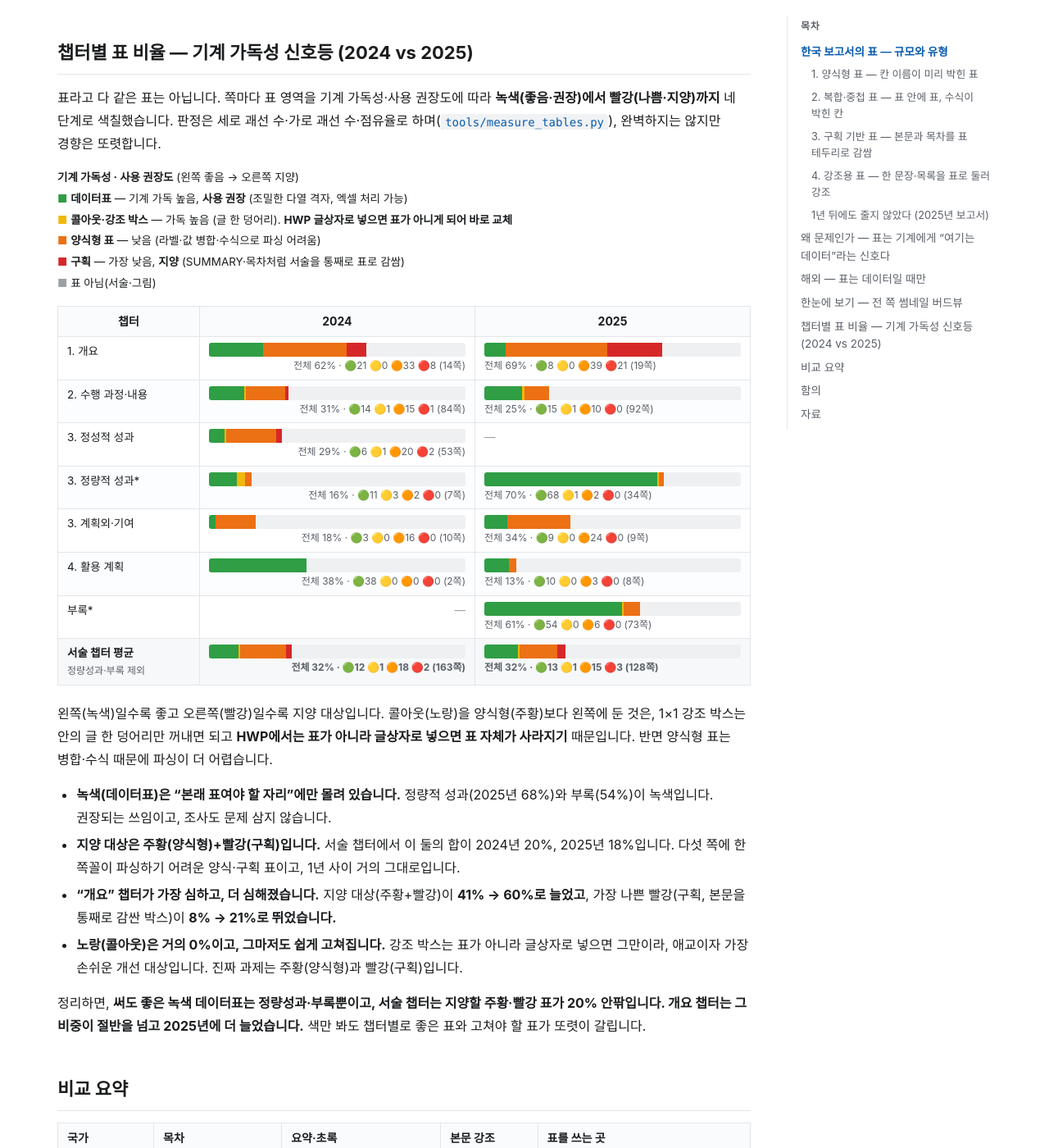
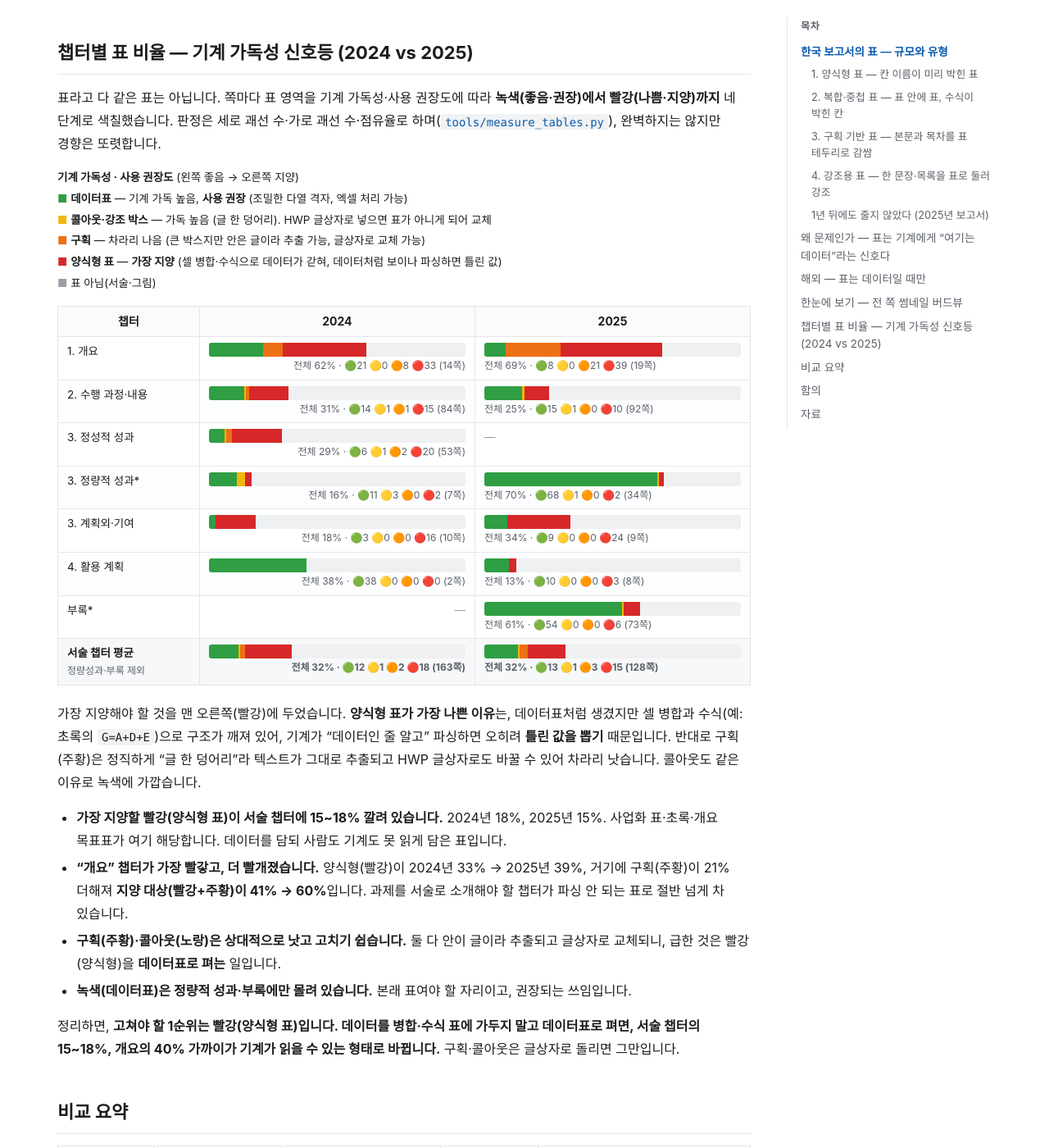
Before and after one commit to msjang/machine-ready-report-survey, a Jekyll site: the page built from findings-tables.md, in a window 1280 px wide and 1400 px high, scrolled down 10940 px. Shown: the whole window at 82% size. Built offline with Jekyll 4.4.1, drawn with Linux system fonts in a browser that asks for light colours; our own code applies the rules of GitHub Pages for plain Markdown files.

Commit message:
site: 신호등 재정렬 — 양식형 표를 가장 지양(빨강)으로
- 양식형 표는 데이터처럼 보이나 병합·수식으로 파싱 시 틀린 값 → 최악
- 구획은 안이 글이라 추출·글상자 교체 가능 → 차라리 나음(주황)
- 순서: 데이터(녹) > 콜아웃(노랑) > 구획(주황) > 양식형(빨강)
- 개선 1순위를 "양식형 표를 데이터표로 펴기"로 문구 정리

Co-Authored-By: Claude Opus 4.8 <noreply@anthropic.com>

```diff
--- a/findings-tables.md
+++ b/findings-tables.md
@@ -79,9 +79,9 @@
 
 <p style="font-size:13.5px;line-height:1.9"><b>기계 가독성 · 사용 권장도</b> (왼쪽 좋음 → 오른쪽 지양)<br>
 <span style="color:#2f9e44">■</span> <b>데이터표</b> — 기계 가독 높음, <b>사용 권장</b> (조밀한 다열 격자, 엑셀 처리 가능)<br>
-<span style="color:#f1b70a">■</span> <b>콜아웃·강조 박스</b> — 가독 높음 (글 한 덩어리). <b>HWP 글상자로 넣으면 표가 아니게 되어 바로 교체</b><br>
-<span style="color:#ec7014">■</span> <b>양식형 표</b> — 낮음 (라벨·값 병합·수식으로 파싱 어려움)<br>
-<span style="color:#d62828">■</span> <b>구획</b> — 가장 낮음, <b>지양</b> (SUMMARY·목차처럼 서술을 통째로 표로 감쌈)<br>
+<span style="color:#f1b70a">■</span> <b>콜아웃·강조 박스</b> — 가독 높음 (글 한 덩어리). HWP 글상자로 넣으면 표가 아니게 되어 교체<br>
+<span style="color:#ec7014">■</span> <b>구획</b> — 차라리 나음 (큰 박스지만 안은 글이라 추출 가능, 글상자로 교체 가능)<br>
+<span style="color:#d62828">■</span> <b>양식형 표</b> — <b>가장 지양</b> (셀 병합·수식으로 데이터가 갇혀, 데이터처럼 보이나 파싱하면 틀린 값)<br>
 <span style="color:#9aa0a6">■</span> 표 아님(서술·그림)</p>
 
 <style>
@@ -91,24 +91,24 @@
 </style>
 
 <table class="tcat"><thead><tr><th>챕터</th><th>2024</th><th>2025</th></tr></thead><tbody>
-<tr><td style="text-align:left">1. 개요</td><td><div style="display:flex;border-radius:3px;overflow:hidden"><div style="width:21.2%;background:#2f9e44;height:17px"></div><div style="width:32.6%;background:#ec7014;height:17px"></div><div style="width:7.7%;background:#d62828;height:17px"></div><div style="width:38.5%;background:#eef0f2;height:17px"></div></div><div style="font-size:12px;color:#5b6068;margin-top:2px">전체 62% · 🟢21 🟡0 🟠33 🔴8 (14쪽)</div></td><td><div style="display:flex;border-radius:3px;overflow:hidden"><div style="width:8.4%;background:#2f9e44;height:17px"></div><div style="width:39.4%;background:#ec7014;height:17px"></div><div style="width:21.4%;background:#d62828;height:17px"></div><div style="width:30.8%;background:#eef0f2;height:17px"></div></div><div style="font-size:12px;color:#5b6068;margin-top:2px">전체 69% · 🟢8 🟡0 🟠39 🔴21 (19쪽)</div></td></tr>
-<tr><td style="text-align:left">2. 수행 과정·내용</td><td><div style="display:flex;border-radius:3px;overflow:hidden"><div style="width:13.9%;background:#2f9e44;height:17px"></div><div style="width:0.6%;background:#f1b70a;height:17px"></div><div style="width:15.3%;background:#ec7014;height:17px"></div><div style="width:1.3%;background:#d62828;height:17px"></div><div style="width:68.9%;background:#eef0f2;height:17px"></div></div><div style="font-size:12px;color:#5b6068;margin-top:2px">전체 31% · 🟢14 🟡1 🟠15 🔴1 (84쪽)</div></td><td><div style="display:flex;border-radius:3px;overflow:hidden"><div style="width:14.6%;background:#2f9e44;height:17px"></div><div style="width:1.1%;background:#f1b70a;height:17px"></div><div style="width:9.6%;background:#ec7014;height:17px"></div><div style="width:74.7%;background:#eef0f2;height:17px"></div></div><div style="font-size:12px;color:#5b6068;margin-top:2px">전체 25% · 🟢15 🟡1 🟠10 🔴0 (92쪽)</div></td></tr>
-<tr><td style="text-align:left">3. 정성적 성과</td><td><div style="display:flex;border-radius:3px;overflow:hidden"><div style="width:6.1%;background:#2f9e44;height:17px"></div><div style="width:0.7%;background:#f1b70a;height:17px"></div><div style="width:19.5%;background:#ec7014;height:17px"></div><div style="width:2.3%;background:#d62828;height:17px"></div><div style="width:71.3%;background:#eef0f2;height:17px"></div></div><div style="font-size:12px;color:#5b6068;margin-top:2px">전체 29% · 🟢6 🟡1 🟠20 🔴2 (53쪽)</div></td><td><span style="color:#9aa0a6">—</span></td></tr>
-<tr><td style="text-align:left">3. 정량적 성과*</td><td><div style="display:flex;border-radius:3px;overflow:hidden"><div style="width:10.8%;background:#2f9e44;height:17px"></div><div style="width:3.3%;background:#f1b70a;height:17px"></div><div style="width:2.4%;background:#ec7014;height:17px"></div><div style="width:83.5%;background:#eef0f2;height:17px"></div></div><div style="font-size:12px;color:#5b6068;margin-top:2px">전체 16% · 🟢11 🟡3 🟠2 🔴0 (7쪽)</div></td><td><div style="display:flex;border-radius:3px;overflow:hidden"><div style="width:67.5%;background:#2f9e44;height:17px"></div><div style="width:0.7%;background:#f1b70a;height:17px"></div><div style="width:1.8%;background:#ec7014;height:17px"></div><div style="width:30.0%;background:#eef0f2;height:17px"></div></div><div style="font-size:12px;color:#5b6068;margin-top:2px">전체 70% · 🟢68 🟡1 🟠2 🔴0 (34쪽)</div></td></tr>
-<tr><td style="text-align:left">3. 계획외·기여</td><td><div style="display:flex;border-radius:3px;overflow:hidden"><div style="width:2.6%;background:#2f9e44;height:17px"></div><div style="width:15.6%;background:#ec7014;height:17px"></div><div style="width:81.8%;background:#eef0f2;height:17px"></div></div><div style="font-size:12px;color:#5b6068;margin-top:2px">전체 18% · 🟢3 🟡0 🟠16 🔴0 (10쪽)</div></td><td><div style="display:flex;border-radius:3px;overflow:hidden"><div style="width:9.1%;background:#2f9e44;height:17px"></div><div style="width:24.5%;background:#ec7014;height:17px"></div><div style="width:66.4%;background:#eef0f2;height:17px"></div></div><div style="font-size:12px;color:#5b6068;margin-top:2px">전체 34% · 🟢9 🟡0 🟠24 🔴0 (9쪽)</div></td></tr>
-<tr><td style="text-align:left">4. 활용 계획</td><td><div style="display:flex;border-radius:3px;overflow:hidden"><div style="width:38.1%;background:#2f9e44;height:17px"></div><div style="width:61.9%;background:#eef0f2;height:17px"></div></div><div style="font-size:12px;color:#5b6068;margin-top:2px">전체 38% · 🟢38 🟡0 🟠0 🔴0 (2쪽)</div></td><td><div style="display:flex;border-radius:3px;overflow:hidden"><div style="width:9.6%;background:#2f9e44;height:17px"></div><div style="width:3.0%;background:#ec7014;height:17px"></div><div style="width:87.4%;background:#eef0f2;height:17px"></div></div><div style="font-size:12px;color:#5b6068;margin-top:2px">전체 13% · 🟢10 🟡0 🟠3 🔴0 (8쪽)</div></td></tr>
-<tr><td style="text-align:left">부록*</td><td><span style="color:#9aa0a6">—</span></td><td><div style="display:flex;border-radius:3px;overflow:hidden"><div style="width:53.8%;background:#2f9e44;height:17px"></div><div style="width:0.5%;background:#f1b70a;height:17px"></div><div style="width:6.4%;background:#ec7014;height:17px"></div><div style="width:39.3%;background:#eef0f2;height:17px"></div></div><div style="font-size:12px;color:#5b6068;margin-top:2px">전체 61% · 🟢54 🟡0 🟠6 🔴0 (73쪽)</div></td></tr>
-<tr style="background:#f6f8fa;font-weight:700"><td style="text-align:left">서술 챕터 평균<br><span style="font-weight:400;font-size:12px;color:#5b6068">정량성과·부록 제외</span></td><td><div style="display:flex;border-radius:3px;overflow:hidden"><div style="width:11.6%;background:#2f9e44;height:17px"></div><div style="width:0.5%;background:#f1b70a;height:17px"></div><div style="width:18.0%;background:#ec7014;height:17px"></div><div style="width:2.1%;background:#d62828;height:17px"></div><div style="width:67.8%;background:#eef0f2;height:17px"></div></div><div style="font-size:12px;color:#5b6068;margin-top:2px">전체 32% · 🟢12 🟡1 🟠18 🔴2 (163쪽)</div></td><td><div style="display:flex;border-radius:3px;overflow:hidden"><div style="width:13.0%;background:#2f9e44;height:17px"></div><div style="width:0.8%;background:#f1b70a;height:17px"></div><div style="width:14.6%;background:#ec7014;height:17px"></div><div style="width:3.2%;background:#d62828;height:17px"></div><div style="width:68.4%;background:#eef0f2;height:17px"></div></div><div style="font-size:12px;color:#5b6068;margin-top:2px">전체 32% · 🟢13 🟡1 🟠15 🔴3 (128쪽)</div></td></tr>
+<tr><td style="text-align:left">1. 개요</td><td><div style="display:flex;border-radius:3px;overflow:hidden"><div style="width:21.2%;background:#2f9e44;height:17px"></div><div style="width:7.7%;background:#ec7014;height:17px"></div><div style="width:32.6%;background:#d62828;height:17px"></div><div style="width:38.5%;background:#eef0f2;height:17px"></div></div><div style="font-size:12px;color:#5b6068;margin-top:2px">전체 62% · 🟢21 🟡0 🟠8 🔴33 (14쪽)</div></td><td><div style="display:flex;border-radius:3px;overflow:hidden"><div style="width:8.4%;background:#2f9e44;height:17px"></div><div style="width:21.4%;background:#ec7014;height:17px"></div><div style="width:39.4%;background:#d62828;height:17px"></div><div style="width:30.8%;background:#eef0f2;height:17px"></div></div><div style="font-size:12px;color:#5b6068;margin-top:2px">전체 69% · 🟢8 🟡0 🟠21 🔴39 (19쪽)</div></td></tr>
+<tr><td style="text-align:left">2. 수행 과정·내용</td><td><div style="display:flex;border-radius:3px;overflow:hidden"><div style="width:13.9%;background:#2f9e44;height:17px"></div><div style="width:0.6%;background:#f1b70a;height:17px"></div><div style="width:1.3%;background:#ec7014;height:17px"></div><div style="width:15.3%;background:#d62828;height:17px"></div><div style="width:68.9%;background:#eef0f2;height:17px"></div></div><div style="font-size:12px;color:#5b6068;margin-top:2px">전체 31% · 🟢14 🟡1 🟠1 🔴15 (84쪽)</div></td><td><div style="display:flex;border-radius:3px;overflow:hidden"><div style="width:14.6%;background:#2f9e44;height:17px"></div><div style="width:1.1%;background:#f1b70a;height:17px"></div><div style="width:9.6%;background:#d62828;height:17px"></div><div style="width:74.7%;background:#eef0f2;height:17px"></div></div><div style="font-size:12px;color:#5b6068;margin-top:2px">전체 25% · 🟢15 🟡1 🟠0 🔴10 (92쪽)</div></td></tr>
+<tr><td style="text-align:left">3. 정성적 성과</td><td><div style="display:flex;border-radius:3px;overflow:hidden"><div style="width:6.1%;background:#2f9e44;height:17px"></div><div style="width:0.7%;background:#f1b70a;height:17px"></div><div style="width:2.3%;background:#ec7014;height:17px"></div><div style="width:19.5%;background:#d62828;height:17px"></div><div style="width:71.3%;background:#eef0f2;height:17px"></div></div><div style="font-size:12px;color:#5b6068;margin-top:2px">전체 29% · 🟢6 🟡1 🟠2 🔴20 (53쪽)</div></td><td><span style="color:#9aa0a6">—</span></td></tr>
+<tr><td style="text-align:left">3. 정량적 성과*</td><td><div style="display:flex;border-radius:3px;overflow:hidden"><div style="width:10.8%;background:#2f9e44;height:17px"></div><div style="width:3.3%;background:#f1b70a;height:17px"></div><div style="width:2.4%;background:#d62828;height:17px"></div><div style="width:83.5%;background:#eef0f2;height:17px"></div></div><div style="font-size:12px;color:#5b6068;margin-top:2px">전체 16% · 🟢11 🟡3 🟠0 🔴2 (7쪽)</div></td><td><div style="display:flex;border-radius:3px;overflow:hidden"><div style="width:67.5%;background:#2f9e44;height:17px"></div><div style="width:0.7%;background:#f1b70a;height:17px"></div><div style="width:1.8%;background:#d62828;height:17px"></div><div style="width:30.0%;background:#eef0f2;height:17px"></div></div><div style="font-size:12px;color:#5b6068;margin-top:2px">전체 70% · 🟢68 🟡1 🟠0 🔴2 (34쪽)</div></td></tr>
+<tr><td style="text-align:left">3. 계획외·기여</td><td><div style="display:flex;border-radius:3px;overflow:hidden"><div style="width:2.6%;background:#2f9e44;height:17px"></div><div style="width:15.6%;background:#d62828;height:17px"></div><div style="width:81.8%;background:#eef0f2;height:17px"></div></div><div style="font-size:12px;color:#5b6068;margin-top:2px">전체 18% · 🟢3 🟡0 🟠0 🔴16 (10쪽)</div></td><td><div style="display:flex;border-radius:3px;overflow:hidden"><div style="width:9.1%;background:#2f9e44;height:17px"></div><div style="width:24.5%;background:#d62828;height:17px"></div><div style="width:66.4%;background:#eef0f2;height:17px"></div></div><div style="font-size:12px;color:#5b6068;margin-top:2px">전체 34% · 🟢9 🟡0 🟠0 🔴24 (9쪽)</div></td></tr>
+<tr><td style="text-align:left">4. 활용 계획</td><td><div style="display:flex;border-radius:3px;overflow:hidden"><div style="width:38.1%;background:#2f9e44;height:17px"></div><div style="width:61.9%;background:#eef0f2;height:17px"></div></div><div style="font-size:12px;color:#5b6068;margin-top:2px">전체 38% · 🟢38 🟡0 🟠0 🔴0 (2쪽)</div></td><td><div style="display:flex;border-radius:3px;overflow:hidden"><div style="width:9.6%;background:#2f9e44;height:17px"></div><div style="width:3.0%;background:#d62828;height:17px"></div><div style="width:87.4%;background:#eef0f2;height:17px"></div></div><div style="font-size:12px;color:#5b6068;margin-top:2px">전체 13% · 🟢10 🟡0 🟠0 🔴3 (8쪽)</div></td></tr>
+<tr><td style="text-align:left">부록*</td><td><span style="color:#9aa0a6">—</span></td><td><div style="display:flex;border-radius:3px;overflow:hidden"><div style="width:53.8%;background:#2f9e44;height:17px"></div><div style="width:0.5%;background:#f1b70a;height:17px"></div><div style="width:6.4%;background:#d62828;height:17px"></div><div style="width:39.3%;background:#eef0f2;height:17px"></div></div><div style="font-size:12px;color:#5b6068;margin-top:2px">전체 61% · 🟢54 🟡0 🟠0 🔴6 (73쪽)</div></td></tr>
+<tr style="background:#f6f8fa;font-weight:700"><td style="text-align:left">서술 챕터 평균<br><span style="font-weight:400;font-size:12px;color:#5b6068">정량성과·부록 제외</span></td><td><div style="display:flex;border-radius:3px;overflow:hidden"><div style="width:11.6%;background:#2f9e44;height:17px"></div><div style="width:0.5%;background:#f1b70a;height:17px"></div><div style="width:2.1%;background:#ec7014;height:17px"></div><div style="width:18.0%;background:#d62828;height:17px"></div><div style="width:67.8%;background:#eef0f2;height:17px"></div></div><div style="font-size:12px;color:#5b6068;margin-top:2px">전체 32% · 🟢12 🟡1 🟠2 🔴18 (163쪽)</div></td><td><div style="display:flex;border-radius:3px;overflow:hidden"><div style="width:13.0%;background:#2f9e44;height:17px"></div><div style="width:0.8%;background:#f1b70a;height:17px"></div><div style="width:3.2%;background:#ec7014;height:17px"></div><div style="width:14.6%;background:#d62828;height:17px"></div><div style="width:68.4%;background:#eef0f2;height:17px"></div></div><div style="font-size:12px;color:#5b6068;margin-top:2px">전체 32% · 🟢13 🟡1 🟠3 🔴15 (128쪽)</div></td></tr>
 </tbody></table>
 
-왼쪽(녹색)일수록 좋고 오른쪽(빨강)일수록 지양 대상입니다. 콜아웃(노랑)을 양식형(주황)보다 왼쪽에 둔 것은, 1×1 강조 박스는 안의 글 한 덩어리만 꺼내면 되고 **HWP에서는 표가 아니라 글상자로 넣으면 표 자체가 사라지기** 때문입니다. 반면 양식형 표는 병합·수식 때문에 파싱이 더 어렵습니다.
+가장 지양해야 할 것을 맨 오른쪽(빨강)에 두었습니다. **양식형 표가 가장 나쁜 이유**는, 데이터표처럼 생겼지만 셀 병합과 수식(예: 초록의 `G=A+D+E`)으로 구조가 깨져 있어, 기계가 "데이터인 줄 알고" 파싱하면 오히려 **틀린 값을 뽑기** 때문입니다. 반대로 구획(주황)은 정직하게 "글 한 덩어리"라 텍스트가 그대로 추출되고 HWP 글상자로도 바꿀 수 있어 차라리 낫습니다. 콜아웃도 같은 이유로 녹색에 가깝습니다.
 
-- **녹색(데이터표)은 "본래 표여야 할 자리"에만 몰려 있습니다.** 정량적 성과(2025년 68%)와 부록(54%)이 녹색입니다. 권장되는 쓰임이고, 조사도 문제 삼지 않습니다.
-- **지양 대상은 주황(양식형)+빨강(구획)입니다.** 서술 챕터에서 이 둘의 합이 2024년 20%, 2025년 18%입니다. 다섯 쪽에 한 쪽꼴이 파싱하기 어려운 양식·구획 표이고, 1년 사이 거의 그대로입니다.
-- **"개요" 챕터가 가장 심하고, 더 심해졌습니다.** 지양 대상(주황+빨강)이 **41% → 60%로 늘었고**, 가장 나쁜 빨강(구획, 본문을 통째로 감싼 박스)이 **8% → 21%로 뛰었습니다.**
-- **노랑(콜아웃)은 거의 0%이고, 그마저도 쉽게 고쳐집니다.** 강조 박스는 표가 아니라 글상자로 넣으면 그만이라, 애교이자 가장 손쉬운 개선 대상입니다. 진짜 과제는 주황(양식형)과 빨강(구획)입니다.
+- **가장 지양할 빨강(양식형 표)이 서술 챕터에 15~18% 깔려 있습니다.** 2024년 18%, 2025년 15%. 사업화 표·초록·개요 목표표가 여기 해당합니다. 데이터를 담되 사람도 기계도 못 읽게 담은 표입니다.
+- **"개요" 챕터가 가장 빨갛고, 더 빨개졌습니다.** 양식형(빨강)이 2024년 33% → 2025년 39%, 거기에 구획(주황)이 21% 더해져 **지양 대상(빨강+주황)이 41% → 60%**입니다. 과제를 서술로 소개해야 할 챕터가 파싱 안 되는 표로 절반 넘게 차 있습니다.
+- **구획(주황)·콜아웃(노랑)은 상대적으로 낫고 고치기 쉽습니다.** 둘 다 안이 글이라 추출되고 글상자로 교체되니, 급한 것은 빨강(양식형)을 **데이터표로 펴는** 일입니다.
+- **녹색(데이터표)은 정량적 성과·부록에만 몰려 있습니다.** 본래 표여야 할 자리이고, 권장되는 쓰임입니다.
 
-정리하면, **써도 좋은 녹색 데이터표는 정량성과·부록뿐이고, 서술 챕터는 지양할 주황·빨강 표가 20% 안팎입니다. 개요 챕터는 그 비중이 절반을 넘고 2025년에 더 늘었습니다.** 색만 봐도 챕터별로 좋은 표와 고쳐야 할 표가 또렷이 갈립니다.
+정리하면, **고쳐야 할 1순위는 빨강(양식형 표)입니다. 데이터를 병합·수식 표에 가두지 말고 데이터표로 펴면, 서술 챕터의 15~18%, 개요의 40% 가까이가 기계가 읽을 수 있는 형태로 바뀝니다.** 구획·콜아웃은 글상자로 돌리면 그만입니다.
 
 ## 비교 요약
 
```
